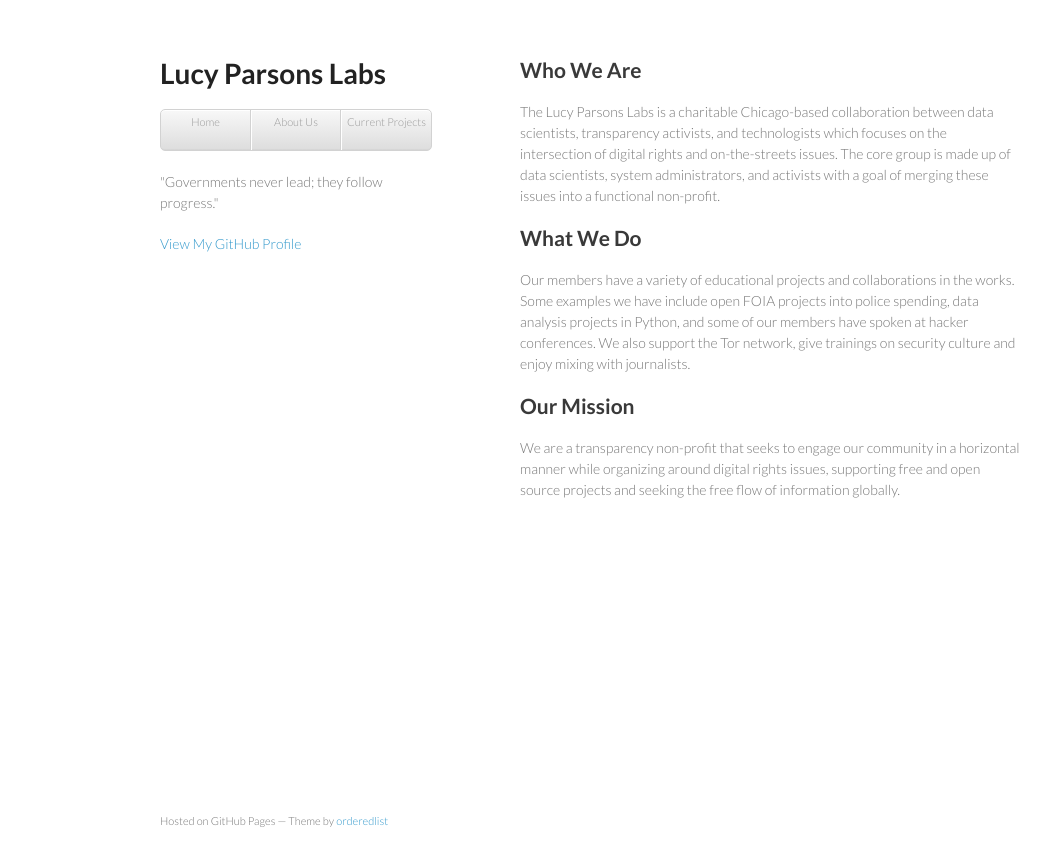
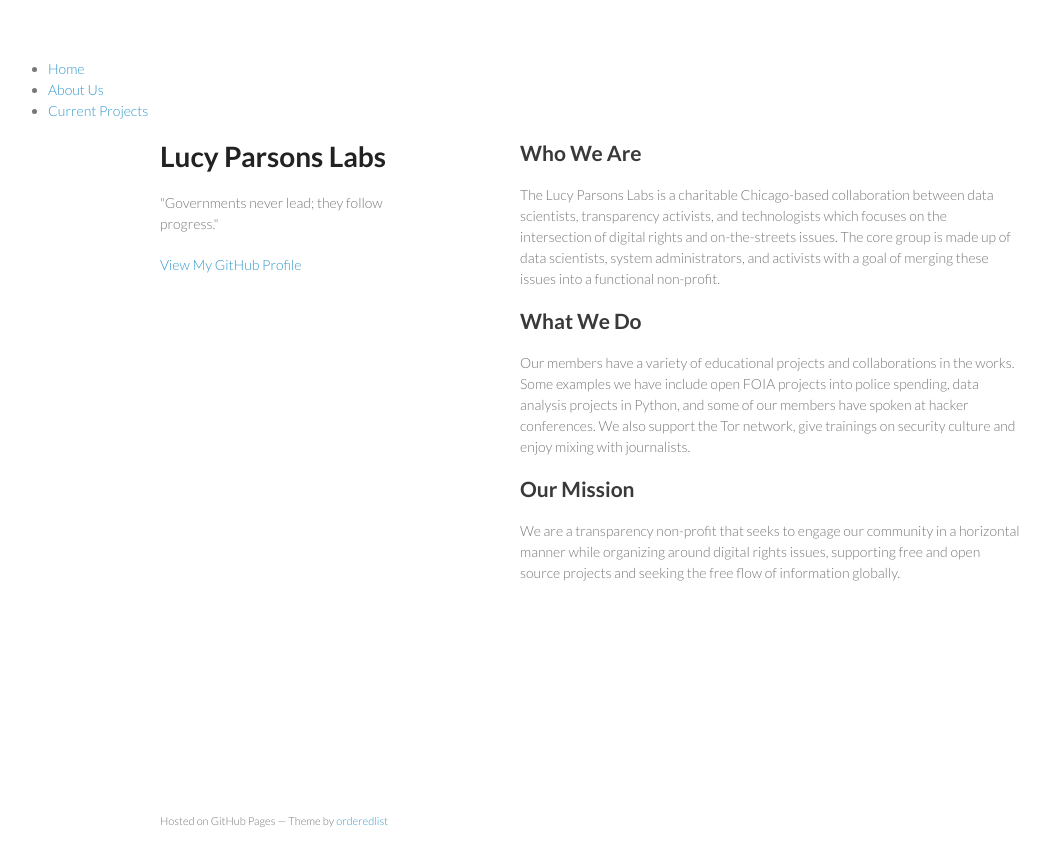
Before and after one commit to pmocek/lucyparsons.github.io, a Jekyll site: the page built from index.html, in a window 1280 px wide. Shown: the top 866 px of the page, without its empty margins (50-1100 px from the left). Built offline with Jekyll 4.4.1, drawn with Linux system fonts in a browser that asks for light colours.

Commit message:
move navigation and clean up code

```diff
--- a/_layouts/default.html
+++ b/_layouts/default.html
@@ -13,16 +13,16 @@
     <![endif]-->
   </head>
   <body>
+      <nav>
+	<ul>
+	 <li><a href="/">Home</a></li>
+	 <li><a href="/about">About Us</a></li>
+      	 <li><a href="/projects">Current Projects</a></li>
+	</ul>
+      </nav>
     <div class="wrapper">
       <header>
         <h1>Lucy Parsons Labs</h1>
-        <nav>
-		<ul>
-			<li><a href="/">Home</a></li>
-      <li><a href="/about">About Us</a></li>
-      <li><a href="/projects">Current Projects</a></li>
-		</ul>
-      </nav>
 
         <p>&quot;Governments never lead; they follow progress.&quot;</p>
 
```
